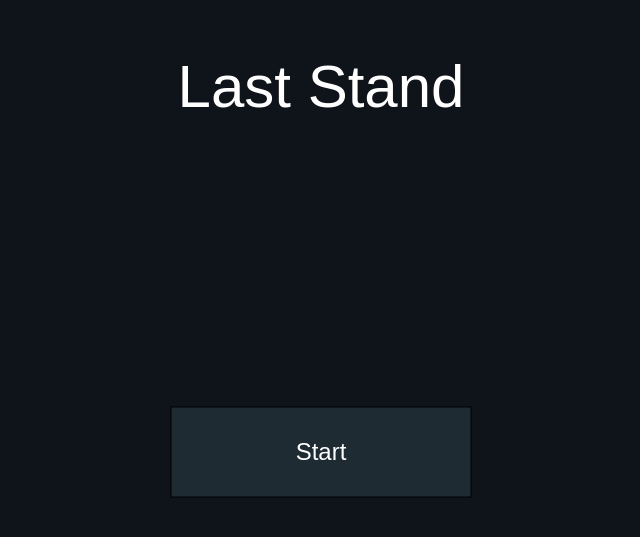
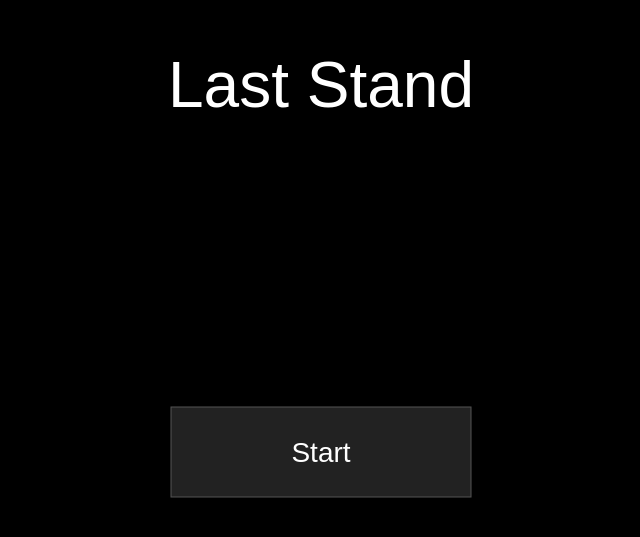
Before and after one commit to sunnym5141/LastStandV12, a plain HTML site: page index.html in a window 1280 px wide. Shown: the part 393-930 px from the top of the page, without its empty margins (319-959 px from the left). Drawn offline with Linux system fonts and the light colour scheme.

Commit message:
Update index.html

```diff
--- a/index.html
+++ b/index.html
@@ -1,28 +1,63 @@
 <!DOCTYPE html>
 <html lang="en">
 <head>
-<meta charset="utf-8" />
-<meta name="viewport" content="width=device-width,initial-scale=1.0" />
-<title>Last Stand – Mongol Surge Edition</title>
+<meta charset="utf-8">
+<meta name="viewport" content="width=device-width,initial-scale=1.0">
+<title>Last Stand – Working Demo</title>
 <style>
-html,body{margin:0;padding:0;background:#0f141a;overflow:hidden;}
-canvas{display:block;margin:0 auto;background:#0f141a;touch-action:none;}
+html,body{margin:0;padding:0;background:#000;color:#fff;overflow:hidden}
+canvas{display:block;margin:auto;background:#111;touch-action:none}
 </style>
 </head>
 <body>
 <canvas id="game" width="720" height="1280"></canvas>
 <script>
-const W=720,H=1280,c=document.getElementById("game"),x=c.getContext("2d");
-let scene="title",sel=[],touch=null;window.addEventListener("pointerdown",e=>touch={x:e.offsetX,y:e.offsetY});window.addEventListener("pointerup",()=>touch=null);
-function box(a,b,w,h,f,s){x.fillStyle=f;x.fillRect(a,b,w,h);if(s){x.strokeStyle=s;x.strokeRect(a,b,w,h);}}
-function txt(t,a,b,s,c){x.fillStyle=c;x.font=`${s}px sans-serif`;x.textAlign="center";x.fillText(t,a,b);}
-const F=[{k:"mongols",g:"🏇",hp:12,d:3.5,m:120,r:90},{k:"navy",g:"🦭",hp:18,d:4.6,m:90,r:200},{k:"gorillas",g:"🦍",hp:30,d:12,m:80,r:35},{k:"rats",g:"🐀",hp:1,d:.3,m:140,r:10},{k:"civ",g:"🧍",hp:3,d:.3,m:40,r:20}];
-function btn(a,b,w,h,t,en=true){box(a,b,w,h,en?"#1e2b33":"#333","#000");txt(t,a+w/2,b+h/2+8,24,"#fff");if(touch&&en&&touch.x>a&&touch.x<a+w&&touch.y>b&&touch.y<b+h){touch=null;return !0}}
-let sim=null;
-function startBattle(){sim=newSim(sel);scene="battle";}
-function newSim(s){let u=[];for(let i=0;i<s.length;i++){u.push({x:W/2+(i?-100:100),y:400,t:"P",...F.find(f=>f.k===s[i])});}for(let i=0;i<150;i++){u.push({x:Math.random()*W,y:700+Math.random()*500,t:"E",...F[Math.floor(Math.random()*F.length)]});}
-return{tick(dt){for(const a of u){const e=u.find(v=>v.t!==a.t);if(!e)continue;const ang=Math.atan2(e.y-a.y,e.x-a.x)+(a.k==="rats"?(Math.random()-.5)*.6:0);a.x+=Math.cos(ang)*a.m*dt/1000;a.y+=Math.sin(ang)*a.m*dt/1000;if(Math.hypot(e.x-a.x,e.y-a.y)<a.r)e.hp-=a.d;}u=u.filter(q=>q.hp>0);if(u.every(q=>q.t==="P")||u.every(q=>q.t==="E"))scene="title";},draw(){for(const a of u){x.font="28px serif";x.textAlign="center";x.fillText(a.g,a.x,a.y+9);}}}}
-let last=0;function loop(t){const dt=t-last;last=t;box(0,0,W,H,"#0f141a");if(scene==="title"){txt("Last Stand",W/2,500,60,"#fff");if(btn(210,800,300,90,"Start"))scene="pick";}else if(scene==="pick"){txt("Choose 2 Armies",W/2,150,32,"#fff");let i=0;for(const a of F){const X=140+240*(i%3),Y=350+200*Math.floor(i/3);box(X-70,Y-70,140,140,"#1e2b33");x.font="48px serif";x.textAlign="center";x.fillText(a.g,X,Y+20);if(sel.includes(a.k)){x.strokeStyle="#ffd76b";x.lineWidth=3;x.strokeRect(X-68,Y-68,136,136);}if(touch&&touch.x>X-70&&touch.x<X+70&&touch.y>Y-70&&touch.y<Y+70){touch=null;sel.includes(a.k)?sel=sel.filter(k=>k!==a.k):sel.length<2&&sel.push(a.k);}i++;}if(btn(150,1080,420,80,"Start Battle",sel.length===2))startBattle();}else if(scene==="battle"){sim.tick(dt);sim.draw();}requestAnimationFrame(loop);}requestAnimationFrame(loop);
+const W=720,H=1280,cv=document.getElementById("game"),ctx=cv.getContext("2d");
+let scene="title",touch=null,units=[];
+window.addEventListener("pointerdown",e=>touch={x:e.offsetX,y:e.offsetY});
+window.addEventListener("pointerup",()=>touch=null);
+
+function btn(x,y,w,h,label){
+  ctx.fillStyle="#222";ctx.fillRect(x,y,w,h);
+  ctx.strokeStyle="#555";ctx.strokeRect(x,y,w,h);
+  ctx.fillStyle="#fff";ctx.font="28px sans-serif";ctx.textAlign="center";
+  ctx.fillText(label,x+w/2,y+h/2+10);
+  if(touch&&touch.x>x&&touch.x<x+w&&touch.y>y&&touch.y<y+h){touch=null;return true}
+  return false;
+}
+
+function startBattle(){
+  units=[];
+  for(let i=0;i<20;i++)units.push({x:Math.random()*W,y:Math.random()*600+300,dx:Math.random()*2-1,dy:Math.random()*2-1,emoji:"🦍"});
+  for(let i=0;i<40;i++)units.push({x:Math.random()*W,y:Math.random()*600+300,dx:Math.random()*2-1,dy:Math.random()*2-1,emoji:"🐀"});
+  scene="battle";
+}
+
+function drawTitle(){
+  ctx.fillStyle="#000";ctx.fillRect(0,0,W,H);
+  ctx.fillStyle="#fff";ctx.font="64px sans-serif";ctx.textAlign="center";
+  ctx.fillText("Last Stand",W/2,500);
+  if(btn(210,800,300,90,"Start"))startBattle();
+}
+
+function drawBattle(dt){
+  ctx.fillStyle="#111";ctx.fillRect(0,0,W,H);
+  for(const u of units){
+    u.x+=u.dx*dt*0.1;u.y+=u.dy*dt*0.1;
+    if(u.x<0||u.x>W)u.dx*=-1;
+    if(u.y<0||u.y>H)u.dy*=-1;
+    ctx.font="32px serif";ctx.fillText(u.emoji,u.x,u.y);
+  }
+  if(btn(250,1150,220,70,"Restart"))scene="title";
+}
+
+let last=0;
+function loop(t){
+  const dt=t-last;last=t;
+  if(scene==="title")drawTitle();else drawBattle(dt);
+  requestAnimationFrame(loop);
+}
+requestAnimationFrame(loop);
 </script>
 </body>
 </html>
```
